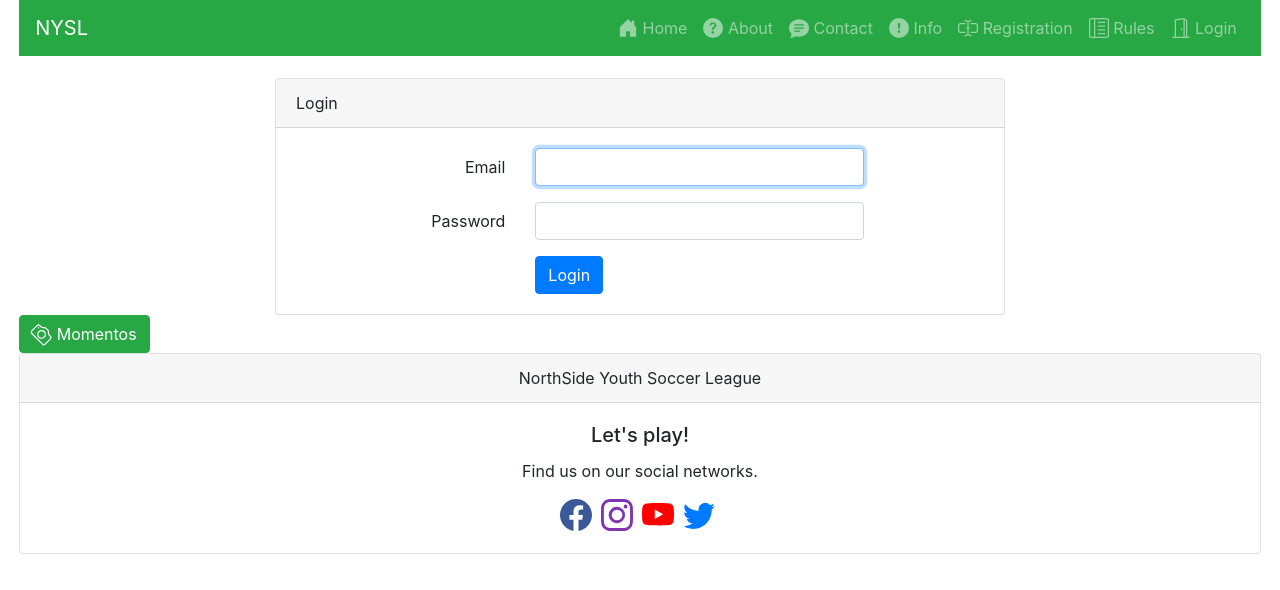
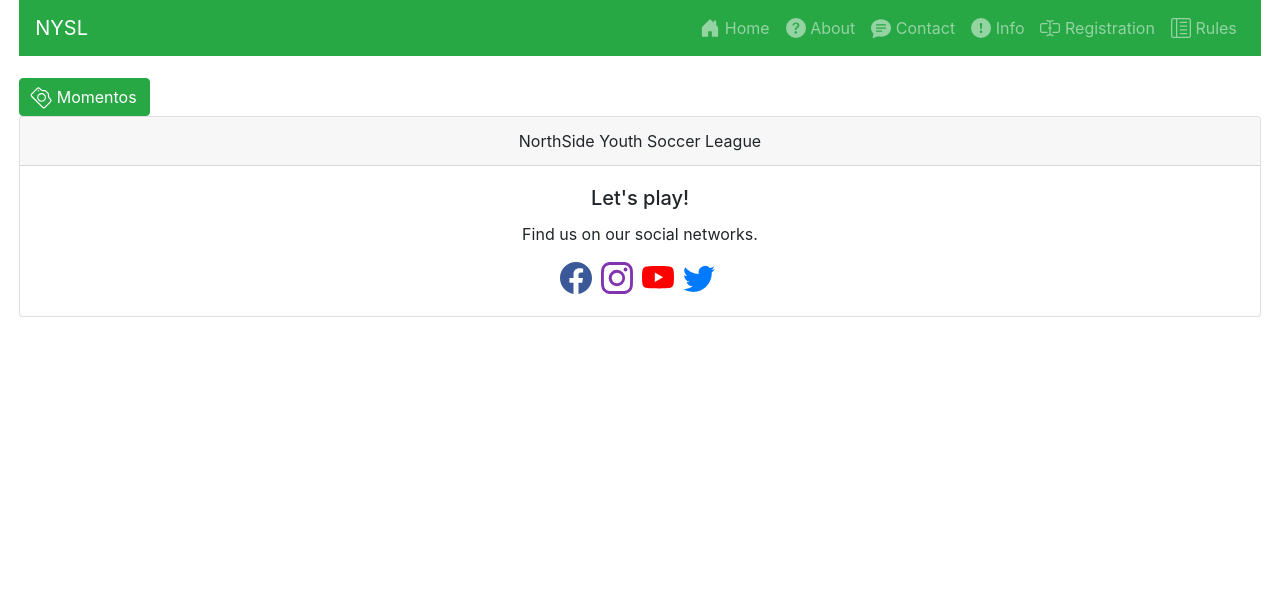
Before and after one commit to IgnGGA/e1m4t3, a Vue app: page /login in a window 1280 px wide. Shown: the top 590 px of the page. Built offline with nearby package versions, Linux system fonts and the light colour scheme; no server answers.

Commit message:
Revert "con login"
This reverts commit bf5bd075ea677e1bc9dd41bbf6e3517eb958f728.

```diff
--- a/package.json
+++ b/package.json
@@ -11,10 +11,8 @@
     "bootstrap": "^4.5.3",
     "bootstrap-vue": "^2.21.2",
     "core-js": "^3.6.5",
-    "firebase": "^8.2.2",
     "vue": "^2.6.12",
-    "vue-router": "^3.4.9",
-    "vuex": "^3.6.0"
+    "vue-router": "^3.2.0"
   },
   "devDependencies": {
     "@vue/cli-plugin-babel": "~4.5.0",
--- a/src/components/Dashboard.vue
+++ /dev/null
@@ -1,25 +0,0 @@
-<template>
-  <div class="container">
-    <div class="row justify-content-center">
-      <div class="col-md-8">
-        <div class="card">
-          <div class="card-header">Mensaje</div>
-          <div class="card-body">
-            <div v-if="user" class="alert alert-success" role="alert">Welcome</div>
-          </div>
-        </div>
-      </div>
-    </div>
-  </div>
-</template>
-<script>
-import { mapGetters } from "vuex";
-export default {
-  computed: {
-    // map `this.user` to `this.$store.getters.user`
-    ...mapGetters({
-      user: "user"
-    })
-  }
-};
-</script>
--- a/src/components/Navbar.vue
+++ b/src/components/Navbar.vue
@@ -17,7 +17,6 @@
         <b-nav-item to="/info"><b-icon icon="exclamation-circle-fill"></b-icon> Info</b-nav-item>
         <b-nav-item to="/registration"><b-icon icon="input-cursor-text"></b-icon> Registration</b-nav-item>
         <b-nav-item to="/rules"><b-icon icon="layout-text-sidebar-reverse"></b-icon> Rules</b-nav-item>
-        <b-nav-item to="/login"><b-icon icon="door-open"></b-icon> Login</b-nav-item>
       </b-navbar-nav>
     </b-collapse>
   </b-navbar>
--- a/src/components/NewLogin.vue
+++ /dev/null
@@ -1,82 +0,0 @@
-<template>
-  <div class="container">
-    <div class="row justify-content-center">
-      <div class="col-md-8">
-        <div class="card">
-          <div class="card-header">Login</div>
-          <div class="card-body">
-            <div v-if="error" class="alert alert-danger">{{error}}</div>
-            <form action="#" @submit.prevent="submit">
-              <div class="form-group row">
-                <label for="email" class="col-md-4 col-form-label text-md-right">Email</label>
-
-                <div class="col-md-6">
-                  <input
-                    id="email"
-                    type="email"
-                    class="form-control"
-                    name="email"
-                    value
-                    required
-                    autofocus
-                    v-model="form.email"
-                  />
-                </div>
-              </div>
-
-              <div class="form-group row">
-                <label for="password" class="col-md-4 col-form-label text-md-right">Password</label>
-
-                <div class="col-md-6">
-                  <input
-                    id="password"
-                    type="password"
-                    class="form-control"
-                    name="password"
-                    required
-                    v-model="form.password"
-                  />
-                </div>
-              </div>
-
-              <div class="form-group row mb-0">
-                <div class="col-md-8 offset-md-4">
-                  <button type="submit" class="btn btn-primary">Login</button>
-                </div>
-              </div>
-            </form>
-          </div>
-        </div>
-      </div>
-    </div>
-  </div>
-</template>
-
-<script>
-import firebase from "firebase";
-
-export default {
-  data() {
-    return {
-      form: {
-        email: "",
-        password: ""
-      },
-      error: null
-    };
-  },
-  methods: {
-    submit() {
-      firebase
-        .auth()
-        .signInWithEmailAndPassword(this.form.email, this.form.password)
-        .then( () => {
-          this.$router.replace({ name: "Dashboard" });
-        })
-        .catch(err => {
-          this.error = err.message;
-        });
-    }
-  }
-};
-</script>
--- a/src/main.js
+++ b/src/main.js
@@ -1,33 +1,15 @@
 import Vue from 'vue'
 import App from './App.vue'
-import  firebase from "firebase";
 import { BootstrapVue, IconsPlugin } from 'bootstrap-vue'
 import 'bootstrap/dist/css/bootstrap.css'
 import 'bootstrap-vue/dist/bootstrap-vue.css'
 import router from './router'
-import store from "./store";
 
 Vue.config.productionTip = false
-
-const configOptions = {
-  apiKey: "AIzaSyBOsC1nRpneZ9Zmo_RbNEZaAwu4C2D1POo",
-  authDomain: "liga-login.firebaseapp.com",
-  projectId: "liga-login",
-  storageBucket: "liga-login.appspot.com",
-  messagingSenderId: "8566205321",
-  appId: "1:8566205321:web:ce5e91c31adda6e3d58f58"
-};
-
 Vue.use(BootstrapVue)
 Vue.use(IconsPlugin)
 
-firebase.initializeApp(configOptions);
-firebase.auth().onAuthStateChanged(user => {
-  store.dispatch("fetchUser", user);
-});
-
 new Vue({
   router,
-  store,
   render: h => h(App)
 }).$mount('#app')
--- a/src/router/index.js
+++ b/src/router/index.js
@@ -7,8 +7,7 @@ import Contact from '../views/Contact.vue'
 import Info from '../views/Info.vue'
 import Registration from '../views/Registration.vue'
 import Rules from '../views/Rules.vue'
-import NewLogin from '../components/NewLogin.vue'
-import Dashboard from '../components/Dashboard'
+import PageTestView from '../views/PageTestView.vue'
 
 Vue.use(VueRouter)
 
@@ -17,11 +16,6 @@ const routes = [
     path :"/",
     name:Cover,
     component:Cover
-  },
-  {
-    path: '/login',
-    name: 'login',
-    component: NewLogin
   },
   {
     path: '/home',
@@ -54,11 +48,10 @@ const routes = [
     component:Rules
   },
   {
-    path: '/dashboard',
-    name: 'Dashboard',
-    component: Dashboard
-  },
-
+    path:'/PageTestView',
+    name:'PageTestView',
+    component:PageTestView
+  }
 ]
 
 const router = new VueRouter({
--- a/src/store.js
+++ /dev/null
@@ -1,37 +0,0 @@
-import Vue from "vue";
-import Vuex from "vuex";
-Vue.use(Vuex);
-export default new Vuex.Store({
-  state: {
-    user: {
-      loggedIn: false,
-      data: null
-    }
-  },
-  getters: {
-    user(state){
-      return state.user
-    }
-  },
-  mutations: {
-    SET_LOGGED_IN(state, value) {
-      state.user.loggedIn = value;
-    },
-    SET_USER(state, data) {
-      state.user.data = data;
-    }
-  },
-  actions: {
-    fetchUser({ commit }, user) {
-      commit("SET_LOGGED_IN", user !== null);
-      if (user) {
-        commit("SET_USER", {
-          displayName: user.displayName,
-          email: user.email
-        });
-      } else {
-        commit("SET_USER", null);
-      }
-    }
-  }
-});
```
Also changed, not shown: 1 other file (tests, documents, lock files or other folders).
